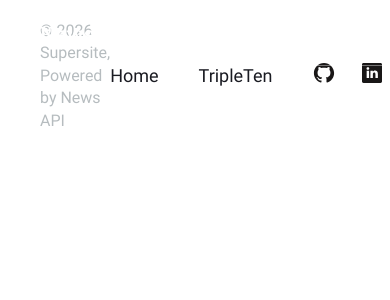
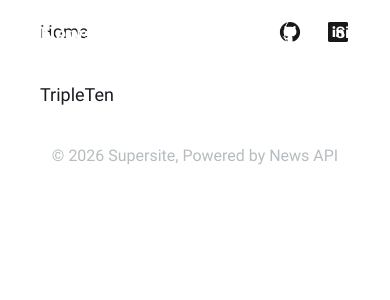
Before and after one commit to thebenstenator/news-explorer, a React (Vite) app: page /saved-news in a window 390 px wide. Shown: the top 300 px of the page. Built offline with nearby package versions, Linux system fonts and the light colour scheme.

Commit message:
Add styles for mobile except menu

```diff
--- a/src/components/About/About.css
+++ b/src/components/About/About.css
@@ -66,3 +66,24 @@
     margin-bottom: 16px;
   }
 }
+
+@media screen and (max-width: 600px) {
+  .about {
+    flex-direction: column;
+    padding: 32px 24px 128px;
+  }
+
+  .about__description {
+    margin: 0;
+  }
+
+  .about__title {
+    margin-bottom: 16px;
+  }
+
+  .about__photo {
+    width: 272px;
+    height: 272px;
+    margin-bottom: 24px;
+  }
+}
--- a/src/components/Footer/Footer.css
+++ b/src/components/Footer/Footer.css
@@ -3,6 +3,11 @@
   justify-content: space-between;
   align-items: center;
   padding: 28px 152px;
+}
+
+.footer__nav {
+  display: flex;
+  gap: 40px;
 }
 
 .footer__links {
@@ -50,3 +55,21 @@
     padding: 20px 40px;
   }
 }
+
+@media screen and (max-width: 600px) {
+  .footer {
+    flex-direction: column-reverse;
+  }
+
+  .footer__nav {
+    width: 100%;
+    justify-content: space-between;
+    align-items: flex-start;
+    margin-bottom: 38px;
+  }
+
+  .footer__links {
+    flex-direction: column;
+    align-items: flex-start;
+  }
+}
--- a/src/components/Footer/Footer.jsx
+++ b/src/components/Footer/Footer.jsx
@@ -6,7 +6,10 @@ import "./Footer.css";
 function Footer() {
   return (
     <footer className="footer">
-      <p className="footer__copyright">© 2026 Supersite, Powered by News API</p>
+      <p className="footer__copyright">
+        © {new Date().getFullYear()} Supersite, Powered by News API
+      </p>
+      <div className="footer__nav">
         <div className="footer__links">
           <Link to="/" className="footer__link">
             Home
@@ -19,7 +22,7 @@ function Footer() {
           >
             TripleTen
           </a>
-
+        </div>
         <div className="footer__icons">
           <a
             href="https://github.com/thebenstenator"
--- a/src/components/Hero/Hero.css
+++ b/src/components/Hero/Hero.css
@@ -52,3 +52,14 @@
     margin: 0 auto 48px;
   }
 }
+
+@media screen and (max-width: 600px) {
+  .hero__title {
+    max-width: 288px;
+  }
+
+  .hero__subtitle {
+    max-width: 288px;
+    margin: 0 auto 122px;
+  }
+}
--- a/src/components/NewsCard/NewsCard.css
+++ b/src/components/NewsCard/NewsCard.css
@@ -115,3 +115,14 @@
     height: 150px;
   }
 }
+
+@media screen and (max-width: 600px) {
+  .news-card {
+    width: 288px;
+    height: 420px;
+  }
+
+  .news-card__image {
+    height: 196px;
+  }
+}
--- a/src/components/NewsCardList/NewsCardList.css
+++ b/src/components/NewsCardList/NewsCardList.css
@@ -59,3 +59,14 @@
     height: 56px;
   }
 }
+
+@media screen and (max-width: 600px) {
+  .news-card-list {
+    padding: 32px 16px 24px;
+  }
+
+  .news-card-list__cards {
+    gap: 10px;
+    padding: 58px 0 16px;
+  }
+}
--- a/src/components/SearchForm/SearchForm.css
+++ b/src/components/SearchForm/SearchForm.css
@@ -65,3 +65,22 @@
     height: 56px;
   }
 }
+
+@media screen and (max-width: 600px) {
+  .search-form {
+    display: flex;
+    flex-direction: column;
+    justify-content: center;
+    align-items: center;
+  }
+
+  .search-form__input {
+    max-width: 288px;
+    margin-bottom: 16px;
+  }
+
+  .search-form__button {
+    position: static;
+    width: 288px;
+  }
+}
```
Lines whose indentation alone changed are shown as unchanged.
